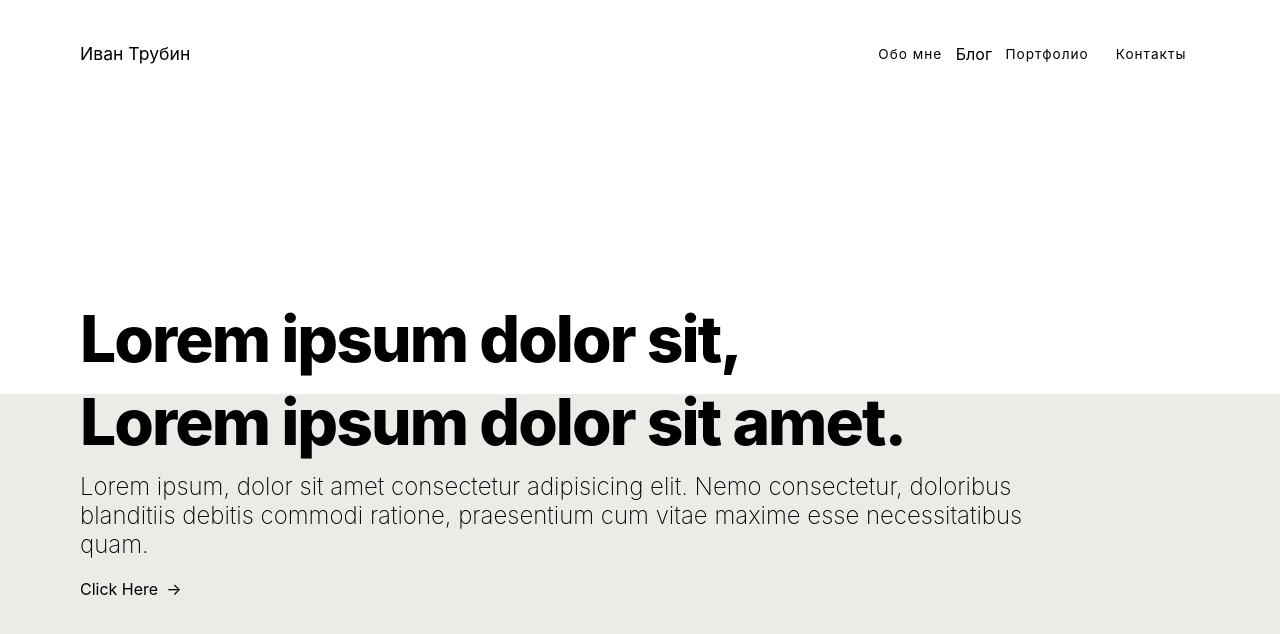
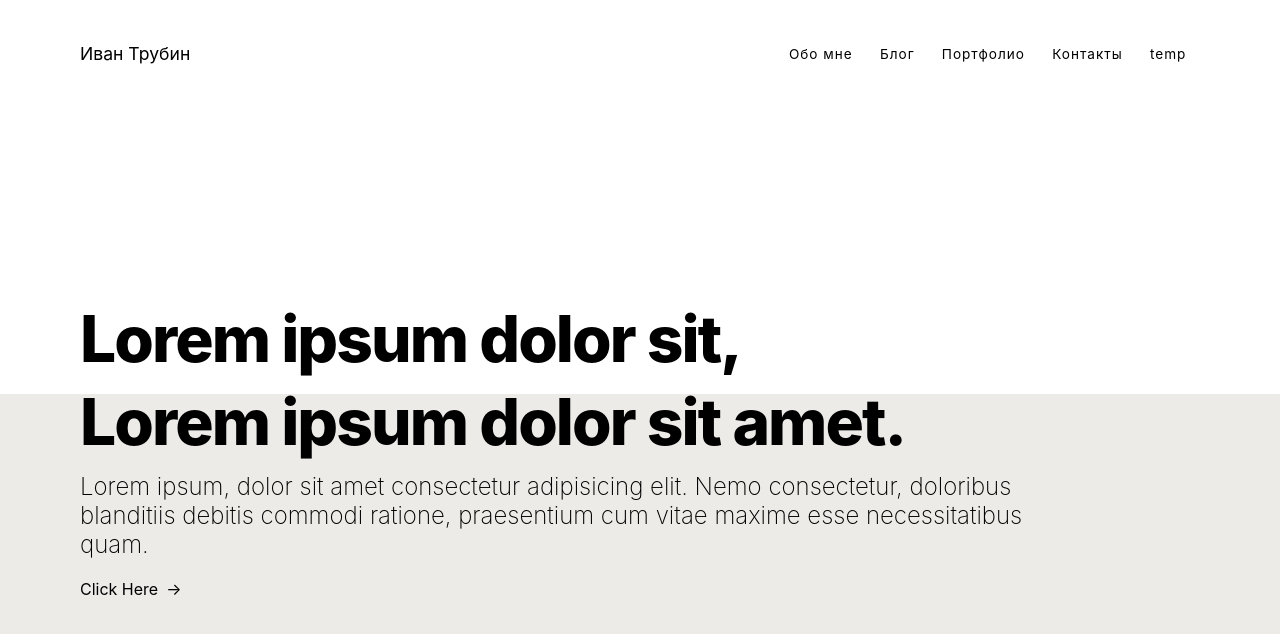
Before and after one commit to Ivan-Trubin/ivn, a SvelteKit app: page / in a window 1280 px wide. Shown: the top 634 px of the page. Built offline with nearby package versions, Linux system fonts and the light colour scheme.

Commit message:
add pages

```diff
--- a/src/routes/+layout.svelte
+++ b/src/routes/+layout.svelte
@@ -2,10 +2,9 @@
     <div class="nav-container">
     <a href="/" class="nav-logo" title="Back to Homepage">Иван Трубин</a>
     <div class="nav-links">
-     <a href="/about" class="link">Обо мне</a>
-     <a href="/blog" class="lingk">Блог</a>
-     <a href="/projects" class="link">Портфолио</a>
-     <a href="/contact" class="link">Контакты</a>
+        {#each nav as link}
+        <a href={link.href} class="link">{link.title}</a>
+        {/each}
     </div>
 </div>
 </nav>
@@ -14,7 +13,30 @@
     <!--Pages will be injected below-->
     <slot></slot>
 </div>
-
+<script>
+    const nav = [
+        {
+            title: "Обо мне",
+            href:"/about"
+        },
+        {
+            title: "Блог",
+            href: "/blog"
+        },
+        {
+            title: "Портфолио",
+            href: "/project"
+        },
+        {
+            title: "Контакты",
+            href: "/contact"
+        },
+        {
+            title: "temp",
+            href: "/temp"
+        }
+    ]
+</script>
 <style>
     .container {
         max-width: 1400px;
```
